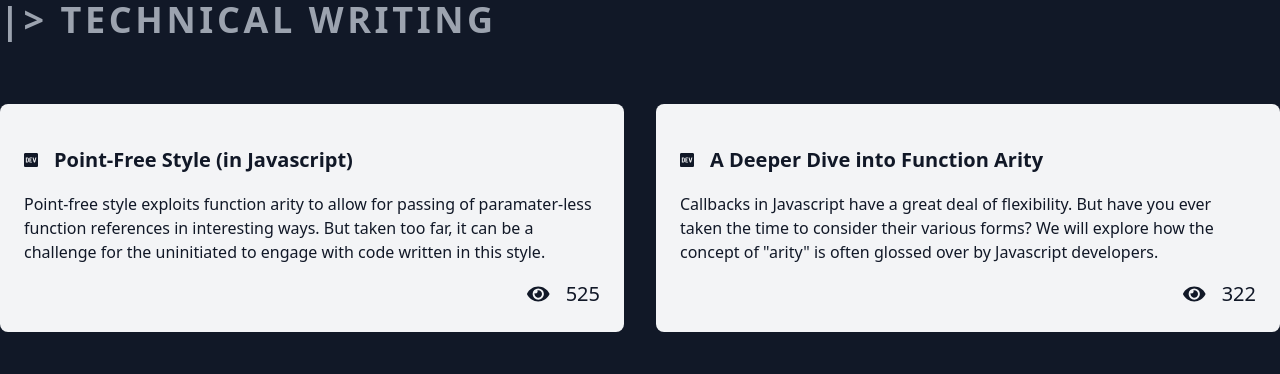
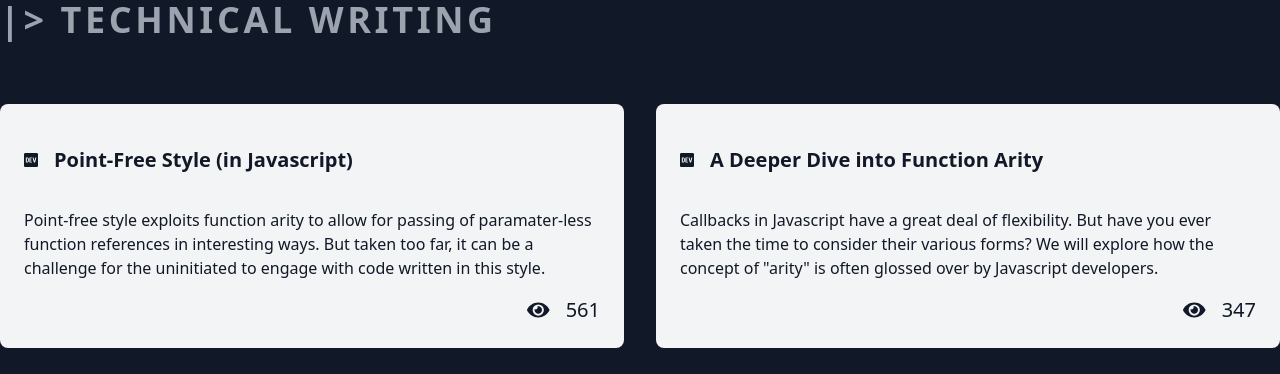
Before and after one commit to justin-m-morgan/justin-m-morgan.github.io, a Next.js app: page / in a window 1280 px wide. Shown: the part 5180-5554 px from the top of the page. Built offline with nearby package versions, Linux system fonts and the light colour scheme; no server answers; some icons are missing.

Commit message:
:sparkles: (writing) Implement count refresh to articles

```diff
--- a/sections/TechnicalWriting.tsx
+++ b/sections/TechnicalWriting.tsx
@@ -2,6 +2,7 @@ import Card from '../components/Card';
 import { FontAwesomeIcon } from '@fortawesome/react-fontawesome';
 import { faDev } from '@fortawesome/free-brands-svg-icons';
 import { faEye, faThumbsUp } from '@fortawesome/free-solid-svg-icons';
+import React, { useEffect, useState } from 'react';
 
 interface DevToArticle {
     id: number;
@@ -24,7 +25,7 @@ const articles: DevToArticle[] = [
             'Point-free style exploits function arity to allow for passing of paramater-less function references in interesting ways. But taken too far, it can be a challenge for the uninitiated to engage with code written in this style.',
         comments_count: 0,
         public_reactions_count: 10,
-        page_views_count: 525,
+        page_views_count: 561,
         positive_reactions_count: 10,
         tag_list: ['javascript', 'pointfree', 'functional'],
         canonical_url: 'https://dev.to/justin_m_morgan/point-free-style-in-javascript-43o9',
@@ -37,13 +38,39 @@ const articles: DevToArticle[] = [
             'Callbacks in Javascript have a great deal of flexibility. But have you ever taken the time to consider their various forms? We will explore how the concept of "arity" is often glossed over by Javascript developers.',
         comments_count: 0,
         public_reactions_count: 9,
-        page_views_count: 322,
+        page_views_count: 347,
         positive_reactions_count: 9,
         tag_list: ['javascript', 'arity', 'functional', 'cleancode'],
         canonical_url: 'https://dev.to/justin_m_morgan/a-deeper-dive-into-function-arity-with-a-focus-on-javascript-ae',
         reading_time_minutes: 10,
     },
 ];
+
+interface ArticleProps {
+    article: DevToArticle;
+}
+const ArticleCard = ({ article: { id, title, description, page_views_count } }: ArticleProps) => {
+    const [view_count, setPageViewCount] = useState(page_views_count);
+    useEffect(() => {
+        getArticleViewCount(id, page_views_count).then((count) => {
+            setPageViewCount(count);
+        });
+    }, []);
+
+    return (
+        <Card className="flex flex-col">
+            <div className="flex items-center space-x-4 pb-4">
+                <FontAwesomeIcon icon={faDev} className="h-8 md:h-16" />
+                <h3 className="text-lg lg:text-xl font-bold col-span-5">{title}</h3>
+            </div>
+
+            <p className="col-span-8 pb-4">{description}</p>
+            <div className="mt-auto flex justify-end items-center col-span-9 text-xl space-x-4">
+                <FontAwesomeIcon icon={faEye} className="h-6" /> <span>{view_count}</span>
+            </div>
+        </Card>
+    );
+};
 
 const TechnicalWriting = () => (
     <div className="grid md:grid-cols-2 gap-8">
@@ -55,19 +82,16 @@ const TechnicalWriting = () => (
                 rel="noreferrer"
                 className="cursor-pointer flex"
             >
-                <Card className="flex flex-col">
-                    <div className="flex items-center space-x-4 pb-4 md:pb-0">
-                        <FontAwesomeIcon icon={faDev} className="h-8 md:h-16" />
-                        <h3 className="text-lg lg:text-xl font-bold col-span-5">{article.title}</h3>
-                    </div>
-
-                    <p className="col-span-8 pb-4">{article.description}</p>
-                    <div className="mt-auto flex justify-end items-center col-span-9 text-xl space-x-4">
-                        <FontAwesomeIcon icon={faEye} className="h-6" /> <span>{article.page_views_count}</span>
-                    </div>
-                </Card>
+                <ArticleCard article={article} />
             </a>
         ))}
     </div>
 );
+
+function getArticleViewCount(id: number, defaultCount: number) {
+    return fetch(`https://dev.to/api/articles/${id}`)
+        .then((res) => res.json())
+        .then((data) => Number(data.page_views_count) || defaultCount);
+}
+
 export default TechnicalWriting;
```
